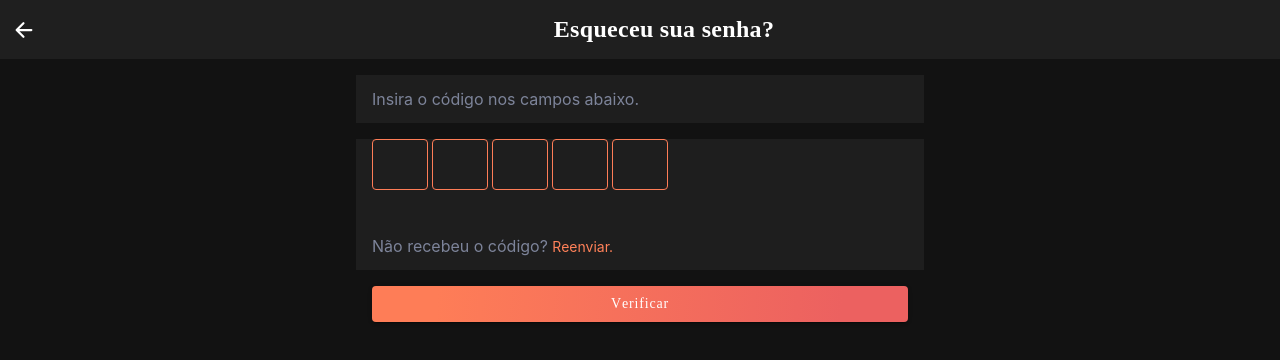
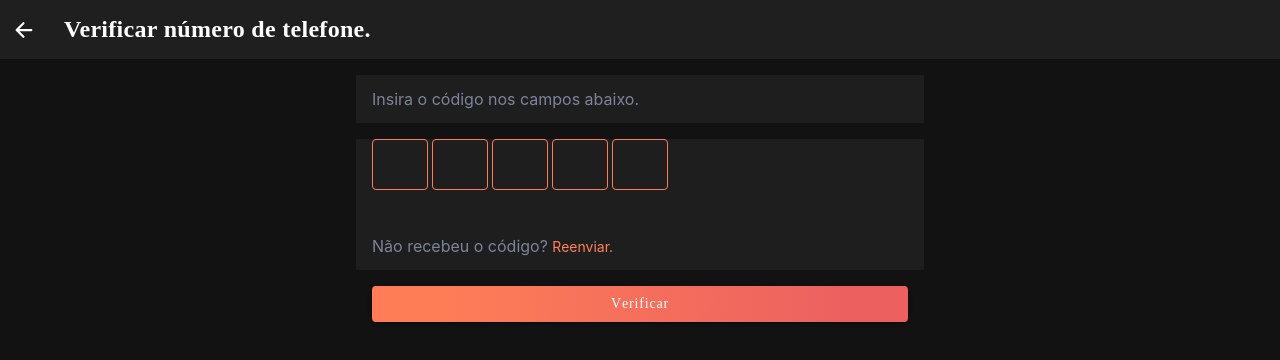
Before and after one commit to diegodld/bom-sabor, a React (Create React App) app: page /recuperar-senha/verificar-numero/confirm in a window 1280 px wide. Shown: the top 360 px of the page. Built offline with nearby package versions, Linux system fonts and the light colour scheme; a web font is replaced by a local one.

Commit message:
fix toolbar style

```diff
--- a/src/pages/forgotPassword/ConfirmCode.tsx
+++ b/src/pages/forgotPassword/ConfirmCode.tsx
@@ -24,8 +24,9 @@ const ConfirmCode = (props: Props) => {
         <IonButtons slot="start">
           <IonBackButton defaultHref="recuperar-senha" icon={arrowBack} />
         </IonButtons>
-        <IonTitle className="subtitle ion-text-center ion-margin">
-          Esqueceu sua senha?
+        <IonTitle className="subtitle ion-margin">
+          {" "}
+          Verificar número de telefone.
         </IonTitle>
       </IonToolbar>
 
--- a/src/pages/forgotPassword/ForgotPassword.tsx
+++ b/src/pages/forgotPassword/ForgotPassword.tsx
@@ -23,9 +23,7 @@ const ForgotPassword = (props: Props) => {
         <IonButtons slot="start">
           <IonBackButton defaultHref="/login" icon={arrowBack} />
         </IonButtons>
-        <IonTitle className="subtitle ion-text-center ion-margin">
-          Esqueceu sua senha?
-        </IonTitle>
+        <IonTitle className="subtitle ion-margin">Esqueceu sua senha?</IonTitle>
       </IonToolbar>
 
       <IonContent fullscreen>
--- a/src/pages/forgotPassword/VerifyPhoneNumber.tsx
+++ b/src/pages/forgotPassword/VerifyPhoneNumber.tsx
@@ -23,8 +23,8 @@ const VerifyPhoneNumber = (props: Props) => {
         <IonButtons slot="start">
           <IonBackButton defaultHref="/recuperar-senha" icon={arrowBack} />
         </IonButtons>
-        <IonTitle className="subtitle ion-text-center ion-margin">
-          Esqueceu sua senha?
+        <IonTitle className="subtitle ion-margin">
+          Verificar número de telefone.
         </IonTitle>
       </IonToolbar>
 
```
